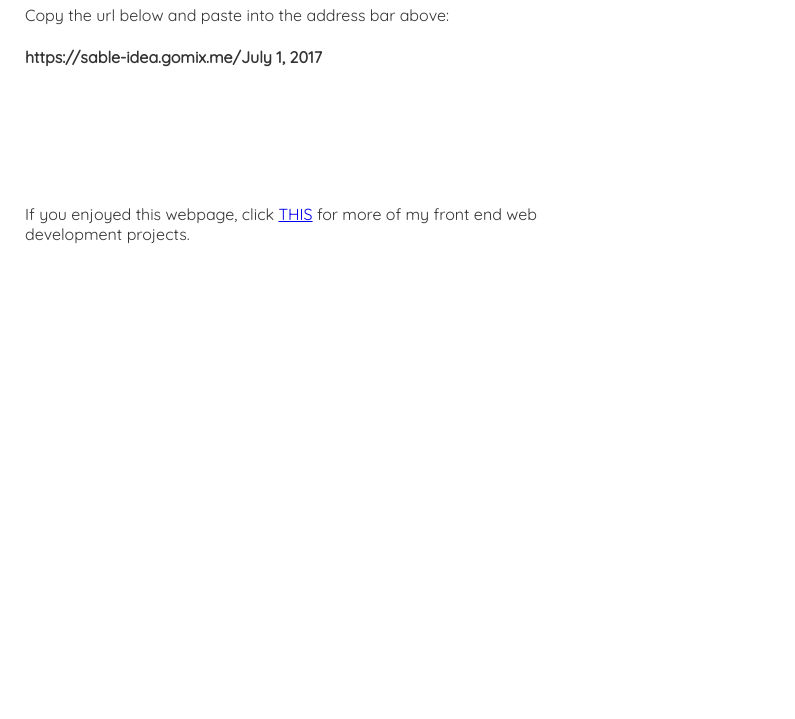
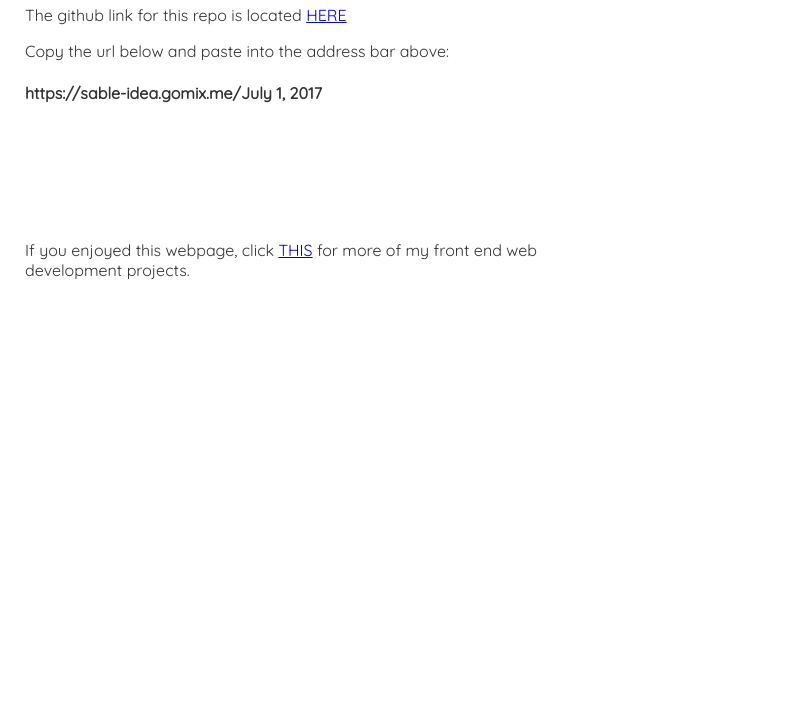
Before and after one commit to Cyclokitty/timestampApp, a website: page views/index.html in a window 1280 px wide. Shown: the part 81-800 px from the top of the page, without its empty margins (0-795 px from the left). Drawn offline with nearby package versions, Linux system fonts and the light colour scheme.

Commit message:
Updated to include link back to github repo

```diff
--- a/views/index.html
+++ b/views/index.html
@@ -14,6 +14,7 @@
       <h1>
         Cyclokitty's Magnificent Time Stamp Microservice
       </h1>
+      <p>The github link for this repo is located <a href='https://github.com/Cyclokitty/timestampApp' target='_blank'>HERE</a></p>
     </header>
 
     <p>
```
